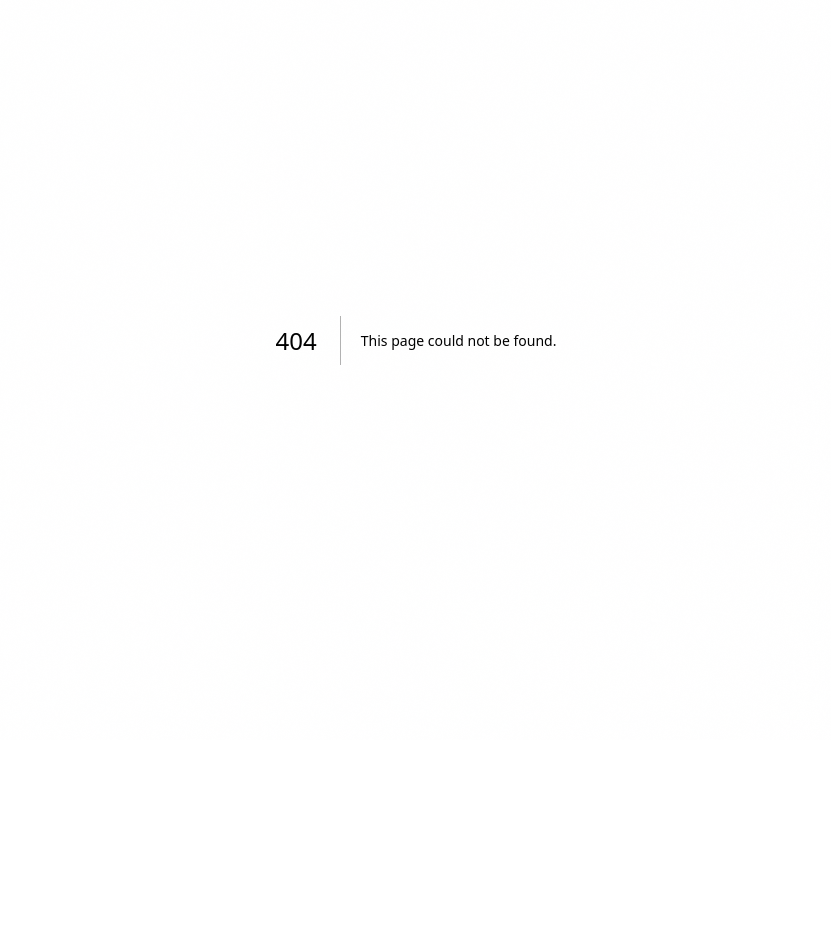
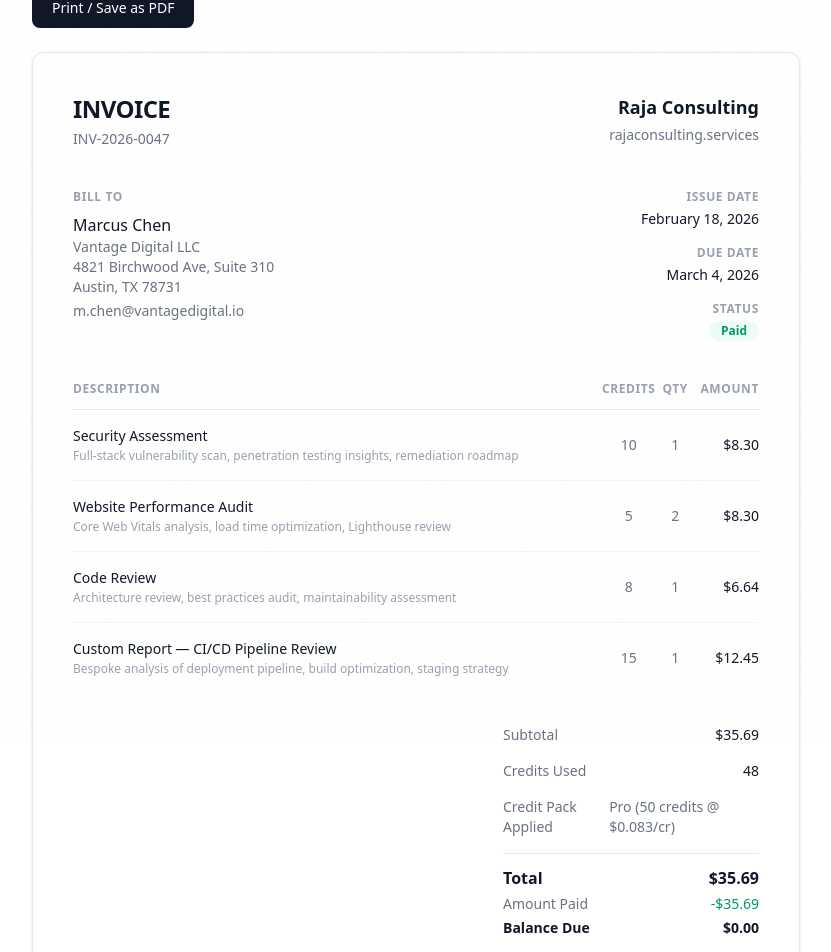
Before and after one commit to rajakillaman/raja-consulting, a Next.js app: page /invoice/demo in a window 1280 px wide. Before the commit this address had no page. Shown: the part 60-1012 px from the top of the page, without its empty margins (224-1055 px from the left). Before the commit the page ends 800 px from the top, so only its background shows below. Built offline with nearby package versions, Linux system fonts and the light colour scheme.

Commit message:
Add demo invoice page at /invoice/demo
Co-Authored-By: Claude Opus 4.6 <noreply@anthropic.com>

```diff
--- /dev/null
+++ b/app/invoice/demo/page.tsx
@@ -0,0 +1,183 @@
+"use client";
+
+export default function DemoInvoice() {
+  return (
+    <div className="min-h-screen bg-white px-4 py-12 text-gray-900 print:px-0 print:py-0">
+      <div className="mx-auto max-w-3xl">
+        {/* Print button — hidden when printing */}
+        <button
+          onClick={() => window.print()}
+          className="mb-6 rounded-lg bg-gray-900 px-5 py-2.5 text-sm font-medium text-white hover:bg-gray-800 print:hidden"
+        >
+          Print / Save as PDF
+        </button>
+
+        <div className="rounded-xl border border-gray-200 bg-white p-10 shadow-sm print:border-0 print:shadow-none">
+          {/* Header */}
+          <div className="flex items-start justify-between">
+            <div>
+              <h1 className="text-2xl font-bold tracking-tight text-gray-900">
+                INVOICE
+              </h1>
+              <p className="mt-1 text-sm text-gray-500">INV-2026-0047</p>
+            </div>
+            <div className="text-right">
+              <p className="text-lg font-bold text-gray-900">Raja Consulting</p>
+              <p className="mt-1 text-sm text-gray-500">
+                rajaconsulting.services
+              </p>
+            </div>
+          </div>
+
+          {/* Dates + Customer */}
+          <div className="mt-10 grid grid-cols-2 gap-10">
+            <div>
+              <p className="text-xs font-semibold uppercase tracking-wider text-gray-400">
+                Bill To
+              </p>
+              <p className="mt-2 font-medium">Marcus Chen</p>
+              <p className="text-sm text-gray-500">Vantage Digital LLC</p>
+              <p className="text-sm text-gray-500">
+                4821 Birchwood Ave, Suite 310
+              </p>
+              <p className="text-sm text-gray-500">Austin, TX 78731</p>
+              <p className="mt-1 text-sm text-gray-500">
+                m.chen@vantagedigital.io
+              </p>
+            </div>
+            <div className="text-right">
+              <div className="mb-4">
+                <p className="text-xs font-semibold uppercase tracking-wider text-gray-400">
+                  Issue Date
+                </p>
+                <p className="mt-1 text-sm font-medium">February 18, 2026</p>
+              </div>
+              <div className="mb-4">
+                <p className="text-xs font-semibold uppercase tracking-wider text-gray-400">
+                  Due Date
+                </p>
+                <p className="mt-1 text-sm font-medium">March 4, 2026</p>
+              </div>
+              <div>
+                <p className="text-xs font-semibold uppercase tracking-wider text-gray-400">
+                  Status
+                </p>
+                <span className="mt-1 inline-block rounded-full bg-emerald-50 px-3 py-0.5 text-xs font-semibold text-emerald-600">
+                  Paid
+                </span>
+              </div>
+            </div>
+          </div>
+
+          {/* Line items */}
+          <div className="mt-10">
+            <table className="w-full text-sm">
+              <thead>
+                <tr className="border-b border-gray-200 text-left text-xs font-semibold uppercase tracking-wider text-gray-400">
+                  <th className="pb-3">Description</th>
+                  <th className="pb-3 text-center">Credits</th>
+                  <th className="pb-3 text-center">Qty</th>
+                  <th className="pb-3 text-right">Amount</th>
+                </tr>
+              </thead>
+              <tbody className="divide-y divide-gray-100">
+                <tr>
+                  <td className="py-4">
+                    <p className="font-medium">Security Assessment</p>
+                    <p className="mt-0.5 text-xs text-gray-400">
+                      Full-stack vulnerability scan, penetration testing insights, remediation roadmap
+                    </p>
+                  </td>
+                  <td className="py-4 text-center text-gray-500">10</td>
+                  <td className="py-4 text-center text-gray-500">1</td>
+                  <td className="py-4 text-right font-medium">$8.30</td>
+                </tr>
+                <tr>
+                  <td className="py-4">
+                    <p className="font-medium">Website Performance Audit</p>
+                    <p className="mt-0.5 text-xs text-gray-400">
+                      Core Web Vitals analysis, load time optimization, Lighthouse review
+                    </p>
+                  </td>
+                  <td className="py-4 text-center text-gray-500">5</td>
+                  <td className="py-4 text-center text-gray-500">2</td>
+                  <td className="py-4 text-right font-medium">$8.30</td>
+                </tr>
+                <tr>
+                  <td className="py-4">
+                    <p className="font-medium">Code Review</p>
+                    <p className="mt-0.5 text-xs text-gray-400">
+                      Architecture review, best practices audit, maintainability assessment
+                    </p>
+                  </td>
+                  <td className="py-4 text-center text-gray-500">8</td>
+                  <td className="py-4 text-center text-gray-500">1</td>
+                  <td className="py-4 text-right font-medium">$6.64</td>
+                </tr>
+                <tr>
+                  <td className="py-4">
+                    <p className="font-medium">Custom Report — CI/CD Pipeline Review</p>
+                    <p className="mt-0.5 text-xs text-gray-400">
+                      Bespoke analysis of deployment pipeline, build optimization, staging strategy
+                    </p>
+                  </td>
+                  <td className="py-4 text-center text-gray-500">15</td>
+                  <td className="py-4 text-center text-gray-500">1</td>
+                  <td className="py-4 text-right font-medium">$12.45</td>
+                </tr>
+              </tbody>
+            </table>
+          </div>
+
+          {/* Totals */}
+          <div className="mt-6 flex justify-end">
+            <div className="w-64">
+              <div className="flex justify-between py-2 text-sm">
+                <span className="text-gray-500">Subtotal</span>
+                <span className="font-medium">$35.69</span>
+              </div>
+              <div className="flex justify-between py-2 text-sm">
+                <span className="text-gray-500">Credits Used</span>
+                <span className="font-medium">48</span>
+              </div>
+              <div className="flex justify-between py-2 text-sm">
+                <span className="text-gray-500">Credit Pack Applied</span>
+                <span className="text-gray-500">Pro (50 credits @ $0.083/cr)</span>
+              </div>
+              <div className="mt-2 flex justify-between border-t border-gray-200 pt-3">
+                <span className="text-base font-semibold">Total</span>
+                <span className="text-base font-bold">$35.69</span>
+              </div>
+              <div className="flex justify-between pt-1 text-sm">
+                <span className="text-gray-500">Amount Paid</span>
+                <span className="font-medium text-emerald-600">-$35.69</span>
+              </div>
+              <div className="flex justify-between pt-1 text-sm">
+                <span className="font-semibold">Balance Due</span>
+                <span className="font-bold">$0.00</span>
+              </div>
+            </div>
+          </div>
+
+          {/* Notes */}
+          <div className="mt-12 border-t border-gray-100 pt-8">
+            <p className="text-xs font-semibold uppercase tracking-wider text-gray-400">
+              Notes
+            </p>
+            <p className="mt-2 text-sm text-gray-500">
+              All reports delivered as PDF via email. Credits deducted from Pro
+              pack purchased on Feb 12, 2026. Remaining balance: 2 credits.
+              Credits never expire.
+            </p>
+          </div>
+
+          {/* Footer */}
+          <div className="mt-10 text-center text-xs text-gray-400">
+            Raja Consulting &middot; rajaconsulting.services &middot;
+            Thank you for your business
+          </div>
+        </div>
+      </div>
+    </div>
+  );
+}
```
